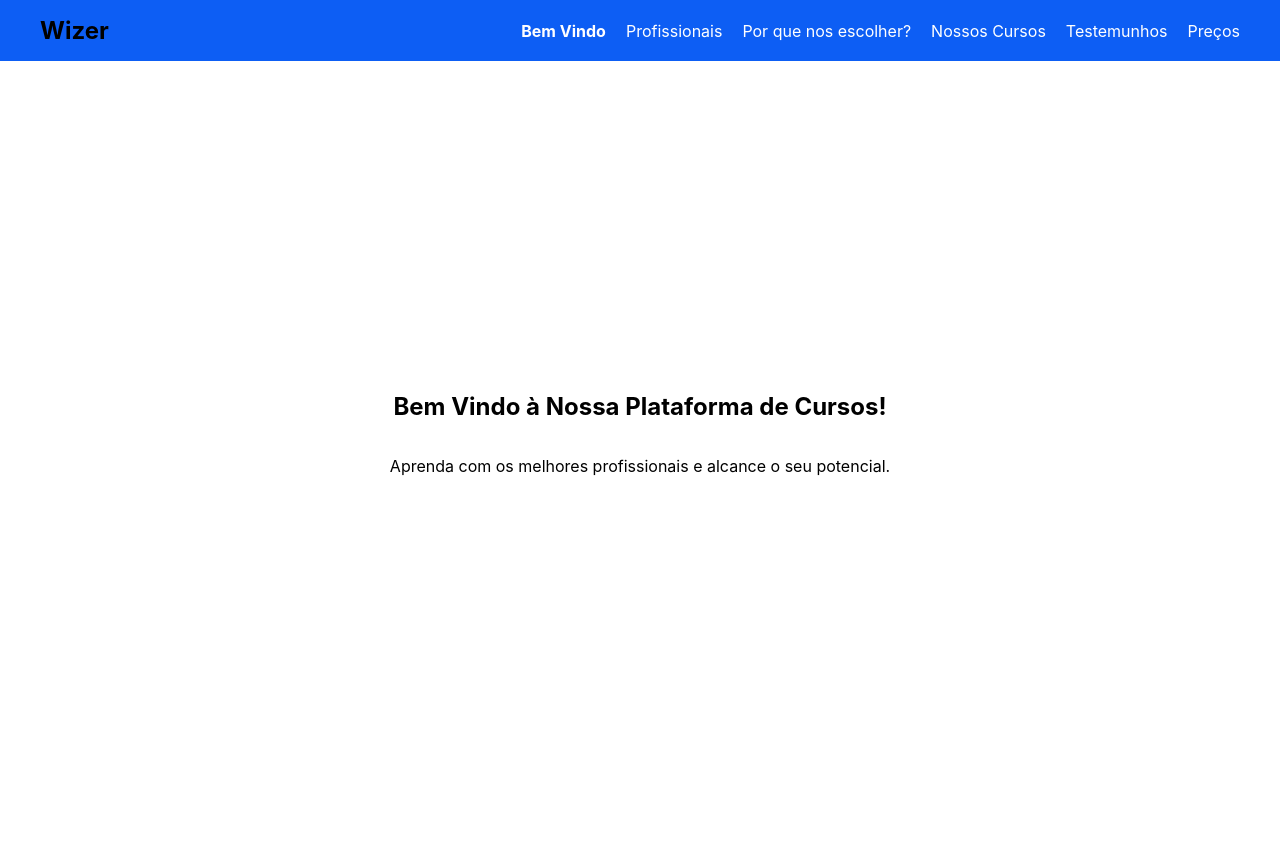
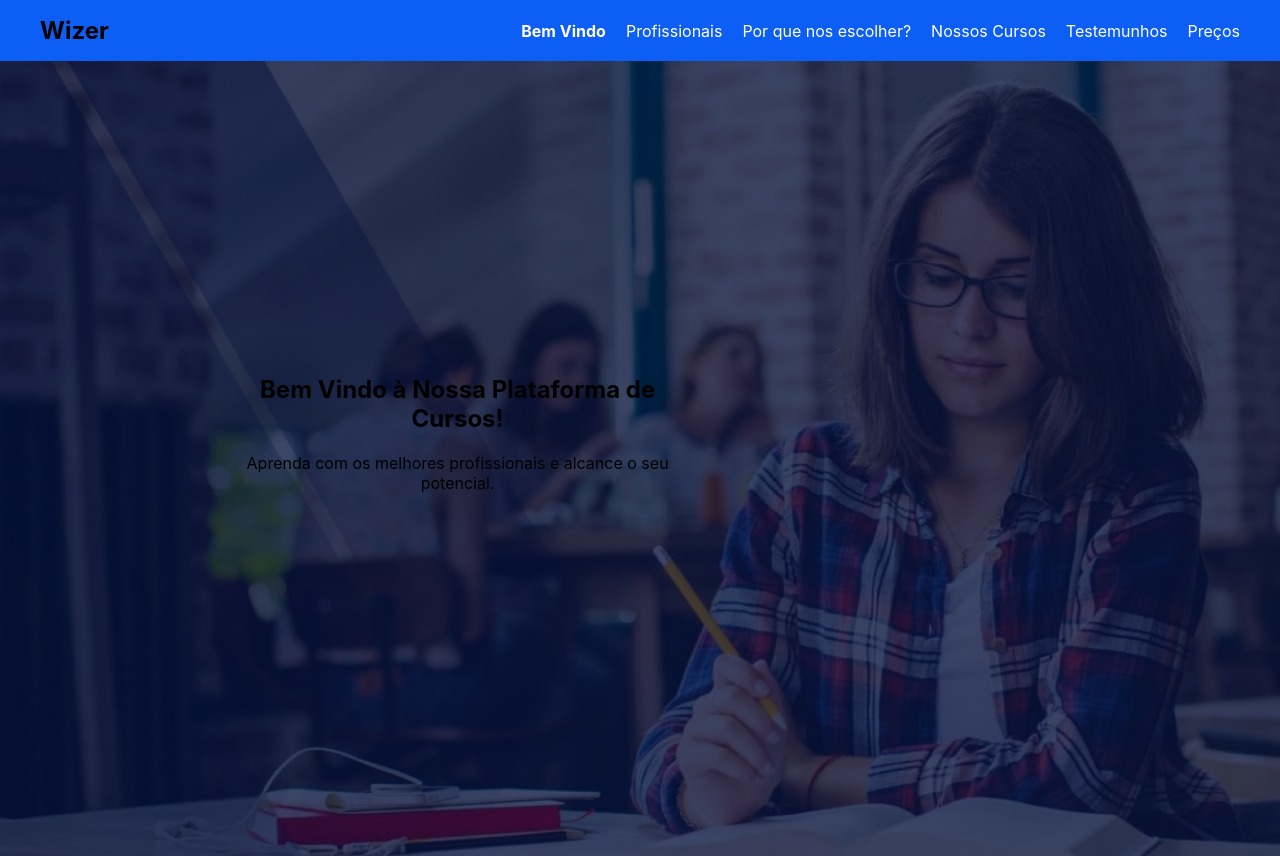
Before and after one commit to Lucas-A-Araujo/landing-page-challenge, a React (Create React App) app: page / in a window 1280 px wide. Shown: the top 856 px of the page. Built offline with nearby package versions, Linux system fonts and the light colour scheme.

Commit message:
feat: add background

```diff
--- a/src/App.js
+++ b/src/App.js
@@ -1,6 +1,7 @@
 import React, { useState } from 'react';
 import './App.css';
 import { NavBar } from './components/Navbar';
+import WelcomeSection from './components/Welcome_section';
 
 
 
@@ -12,14 +13,14 @@ function Section({ id, children }) {
   );
 }
 
-function WelcomeSection() {
+/* function WelcomeSection() {
   return (
     <Section id="welcome">
       <h1>Bem Vindo à Nossa Plataforma de Cursos!</h1>
       <p>Aprenda com os melhores profissionais e alcance o seu potencial.</p>
     </Section>
   );
-}
+} */
 
 function ProfessionalsSection() {
   return (
--- /dev/null
+++ b/src/components/Welcome_section/index.jsx
@@ -0,0 +1,25 @@
+import React from 'react';
+import './styles.css';
+import WelcomeBackground from '../../assets/welcome-background.jpg'; // Importe sua imagem aqui
+
+function WelcomeSection() {
+    const welcomeStyle = {
+      backgroundImage: `url(${WelcomeBackground})`,
+      backgroundPosition: 'center',
+      backgroundSize: 'cover',
+      backgroundRepeat: 'no-repeat',
+    };
+
+    return (
+      <section id="welcome" className="section welcome-section" style={welcomeStyle}>
+        <div className="welcome-content">
+          <div className="welcome-text">
+            <h1>Bem Vindo à Nossa Plataforma de Cursos!</h1>
+            <p>Aprenda com os melhores profissionais e alcance o seu potencial.</p>
+          </div>
+        </div>
+      </section>
+    );
+  }
+
+  export default WelcomeSection;
--- /dev/null
+++ b/src/components/Welcome_section/styles.css
@@ -0,0 +1,29 @@
+.welcome-section {
+    display: flex;
+    justify-content: center;
+    align-items: center;
+  }
+
+  .welcome-content {
+    display: flex;
+    justify-content: space-between;
+    align-items: center;
+    margin-left: 10%; /* Margem à esquerda */
+    width: 80%; /* Ajuste a largura conforme necessário */
+  }
+
+  .welcome-text {
+    max-width: 50%;
+  }
+
+  .welcome-image-container {
+    max-width: 50%;
+    display: flex;
+    justify-content: center;
+  }
+
+  .welcome-image {
+    width: 100%;
+    max-height: 100%;
+    object-fit: contain; /* Centraliza a imagem e corta o excesso */
+  }
```
Also changed, not shown: src/assets/welcome-background.jpg (added).
